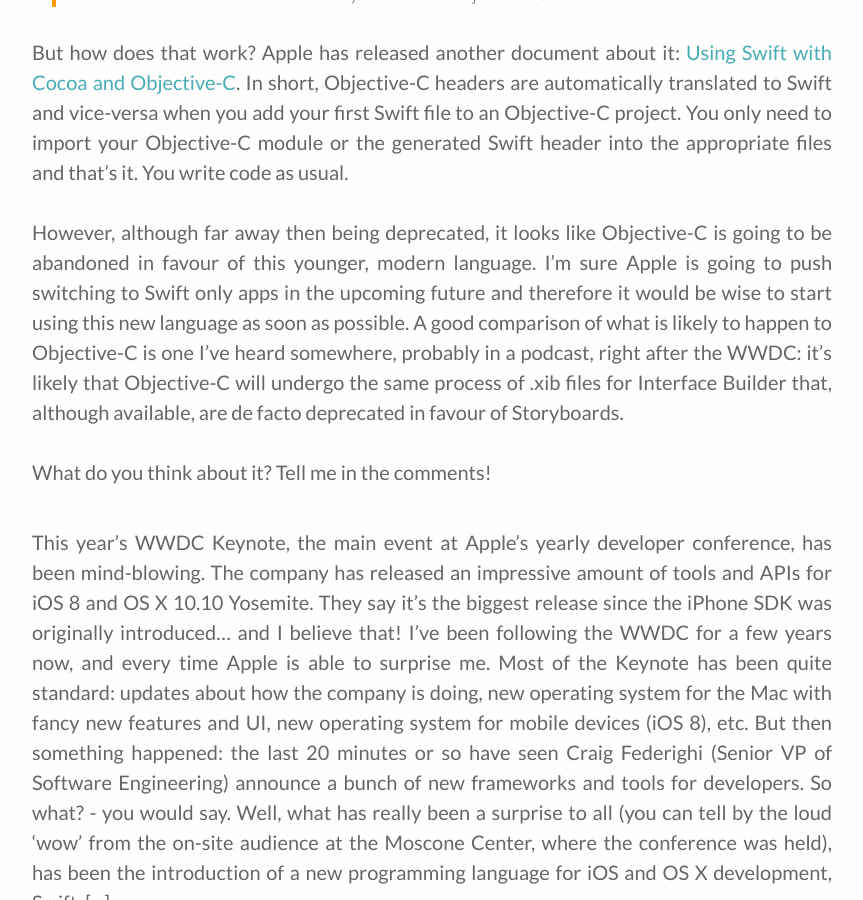
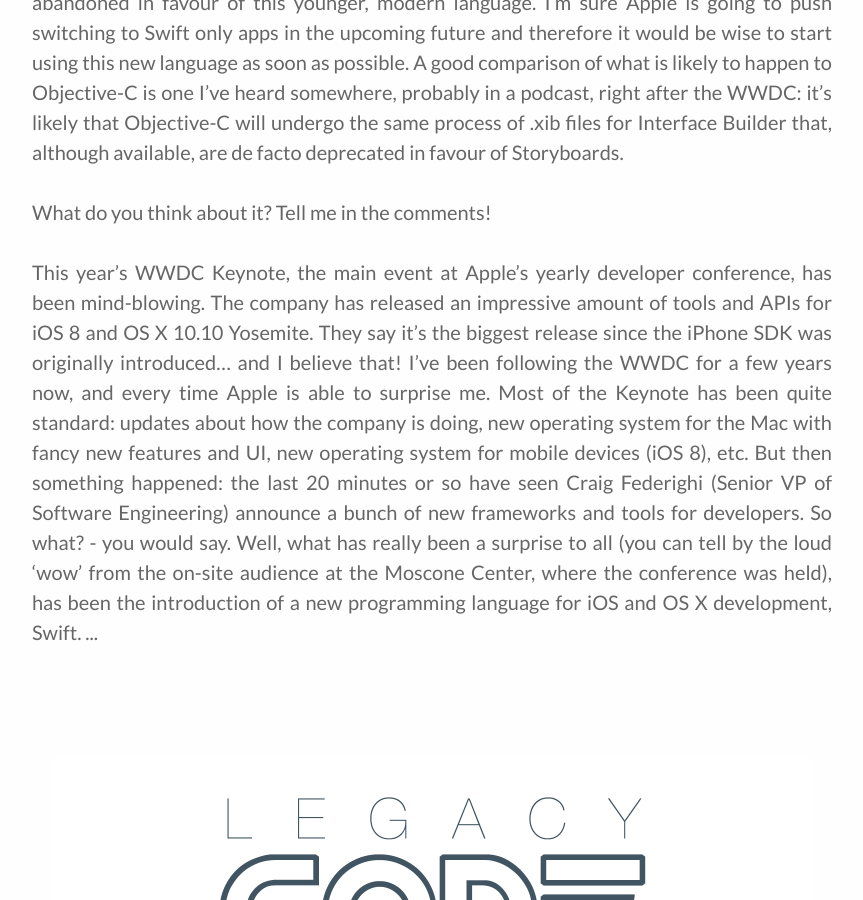
Before and after one commit to gtranchedone/gtranchedone.github.io, a Jekyll site: the page built from index.html, in a window 1280 px wide and 900 px high, scrolled down 9898 px. Shown: the whole window, without its empty margins (208-1071 px from the left). Built offline with Jekyll 4.4.1, drawn with Linux system fonts in a browser that asks for light colours; nearby versions of some CDN libraries; emoji names are drawn with the system emoji font; Markdown is read by kramdown in place of the engine named in the settings; the list of posts is cut into pages by our own code; some of the changed text lies outside the part shown.

Commit message:
Rebuilding Jekyll site

```diff
--- a/_includes/blog_excerpts.html
+++ b/_includes/blog_excerpts.html
@@ -5,8 +5,7 @@
 		<section class="post">
 			{% if post.content contains "<!-- more -->" %}
 				{% capture content %}{{ post.content | split:"<!-- more -->" | first }}{% endcapture %}
-				<p>{{ content | strip_html | append: "[...]" }}</p>
-				<!-- <p><a class="read_more_button" href="{{ post.url }}">Continue reading</a></p> -->
+				<p>{{ content | strip_html | append: "..." }}</p>
 			{% else %}
 				{{ post.content }}
 			{% endif %}
--- a/_layouts/page.html
+++ b/_layouts/page.html
@@ -13,7 +13,6 @@
         <link href="/assets/css/fonts.css" type="text/css" rel="stylesheet"/>
         <link href="/assets/css/common.css" type="text/css" rel="stylesheet"/>
         <link href="/assets/css/navbar.css" type="text/css" rel="stylesheet"/>
-        <link href="/assets/css/blog.css" type="text/css" rel="stylesheet"/>
         {% if page.style %}
         <link href=/assets/css/{{ page.style }} type="text/css" rel="stylesheet"/>
         {% endif %}
--- a/index.html
+++ b/index.html
@@ -23,4 +21,3 @@
 <section id="posts">
 	{% include blog_excerpts.html %}
 </section>
-<!-- END Home Page -->
```
Also changed, not shown: other parts of index.html (+0 -2 lines), 12 other files.
